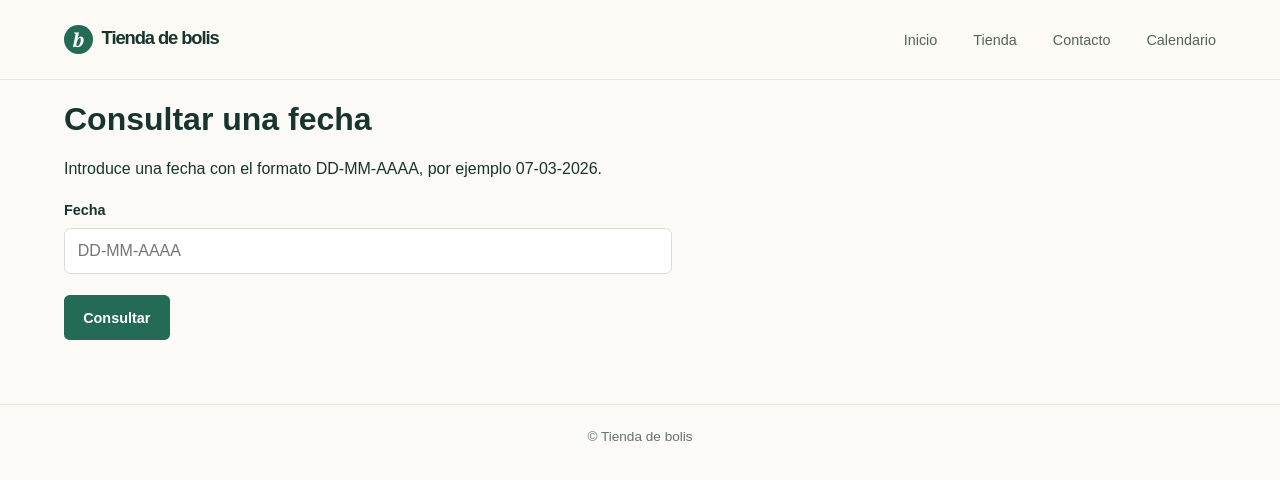
After one commit to pedrroomarmol/Entorno-de-Desarrollo-Web, a Django app: page /calendario/ in a window 1280 px wide. The commit adds this page. Shown: the top 480 px of the page. Run offline with Django 5.2, Linux system fonts and the light colour scheme.

Commit message:
Ejercicio 2 Entrevista 2

```diff
--- a/Visual/Backend/ProyectoPedro/ProyectoPedro/settings.py
+++ b/Visual/Backend/ProyectoPedro/ProyectoPedro/settings.py
@@ -40,7 +40,8 @@ INSTALLED_APPS = [
     'django.contrib.messages',
     'django.contrib.staticfiles',
     'escaparate.apps.EscaparateConfig',
-    'tienda_bolis.apps.TiendaBolisConfig'
+    'tienda_bolis.apps.TiendaBolisConfig',
+    'calendario.apps.CalendarioConfig',
 ]
 
 MIDDLEWARE = [
--- a/Visual/Backend/ProyectoPedro/ProyectoPedro/urls.py
+++ b/Visual/Backend/ProyectoPedro/ProyectoPedro/urls.py
@@ -23,4 +23,5 @@ urlpatterns = [
     path('', views.homepage, name='home'),
     path('escaparate/', include('escaparate.urls')),
     path('tienda-bolis/', include('tienda_bolis.urls')),
+    path('calendario/', include('calendario.urls')),
 ]
--- /dev/null
+++ b/Visual/Backend/ProyectoPedro/calendario/apps.py
@@ -0,0 +1,6 @@
+from django.apps import AppConfig
+
+
+class CalendarioConfig(AppConfig):
+    default_auto_field = 'django.db.models.BigAutoField'
+    name = 'calendario'
--- /dev/null
+++ b/Visual/Backend/ProyectoPedro/calendario/templates/calendario/inicio.html
@@ -0,0 +1,14 @@
+{% extends 'tienda_bolis/base.html' %}
+
+{% block title %}Calendario{% endblock %}
+
+{% block content %}
+    <h1>Consultar una fecha</h1>
+    <p>Introduce una fecha con el formato DD-MM-AAAA, por ejemplo 07-03-2026.</p>
+    <form class="contact-form" method="get" action="{% url 'calendario:inicio' %}">
+        <label for="fecha">Fecha</label>
+        <input id="fecha" name="fecha" type="text" placeholder="DD-MM-AAAA" required>
+        {% if error %}<p role="alert">{{ error }}</p>{% endif %}
+        <button class="button" type="submit">Consultar</button>
+    </form>
+{% endblock %}
--- /dev/null
+++ b/Visual/Backend/ProyectoPedro/calendario/urls.py
@@ -0,0 +1,10 @@
+from django.urls import path
+
+from . import views
+
+app_name = 'calendario'
+
+urlpatterns = [
+    path('', views.inicio, name='inicio'),
+    path('<str:fecha>/', views.calendario, name='fecha'),
+]
--- /dev/null
+++ b/Visual/Backend/ProyectoPedro/calendario/views.py
@@ -0,0 +1,61 @@
+from datetime import datetime
+
+from django.shortcuts import redirect, render
+
+
+MESES = (
+    'enero',
+    'febrero',
+    'marzo',
+    'abril',
+    'mayo',
+    'junio',
+    'julio',
+    'agosto',
+    'septiembre',
+    'octubre',
+    'noviembre',
+    'diciembre',
+)
+
+
+def inicio(request):
+    if request.method == 'GET' and 'fecha' in request.GET:
+        fecha = request.GET['fecha']
+        if fecha:
+            return redirect('calendario:fecha', fecha=fecha)
+        return render(
+            request,
+            'calendario/inicio.html',
+            {'error': 'Escribe una fecha para continuar.'},
+            status=400,
+        )
+
+    return render(request, 'calendario/inicio.html')
+
+
+def calendario(request, fecha):
+    try:
+        fecha_parseada = datetime.strptime(fecha, '%d-%m-%Y')
+    except ValueError:
+        fecha_parseada = None
+
+    if fecha_parseada is None or fecha_parseada.strftime('%d-%m-%Y') != fecha:
+        return render(
+            request,
+            'calendario/error.html',
+            {'fecha': fecha},
+            status=400,
+        )
+
+    mes = MESES[fecha_parseada.month - 1]
+    return render(
+        request,
+        'calendario/fecha.html',
+        {
+            'dia': fecha_parseada.day,
+            'mes': mes,
+            'ano': fecha_parseada.year,
+            'mensaje': 'La fecha se ha interpretado correctamente.',
+        },
+    )
--- a/Visual/Backend/ProyectoPedro/tienda_bolis/templates/tienda_bolis/base.html
+++ b/Visual/Backend/ProyectoPedro/tienda_bolis/templates/tienda_bolis/base.html
@@ -14,6 +14,7 @@
             <a href="{% url 'home' %}">Inicio</a>
             <a href="{% url 'tienda_bolis:home' %}">Tienda</a>
             <a href="{% url 'tienda_bolis:contact' %}">Contacto</a>
+            <a href="{% url 'calendario:inicio' %}">Calendario</a>
         </nav>
     </header>
     <main class="page-content">
```
Also changed, not shown: Visual/Backend/ProyectoPedro/calendario/templates/calendario/error.html (added, +12 -0 lines), Visual/Backend/ProyectoPedro/calendario/templates/calendario/fecha.html (added, +10 -0 lines), Visual/Backend/ProyectoPedro/calendario/tests.py (added, +41 -0 lines), Visual/Backend/ProyectoPedro/calendario/__init__.py (added), 1 other file.
